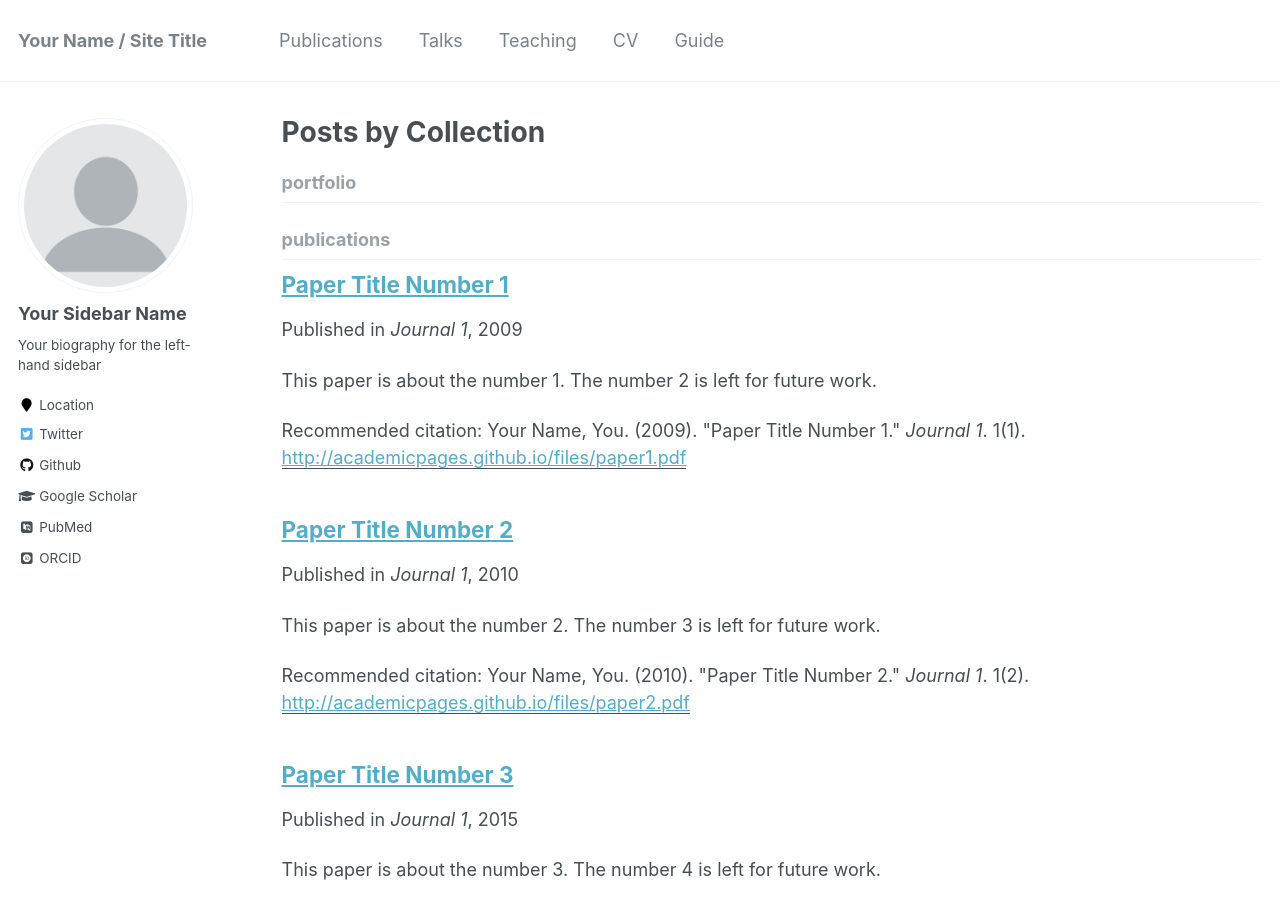
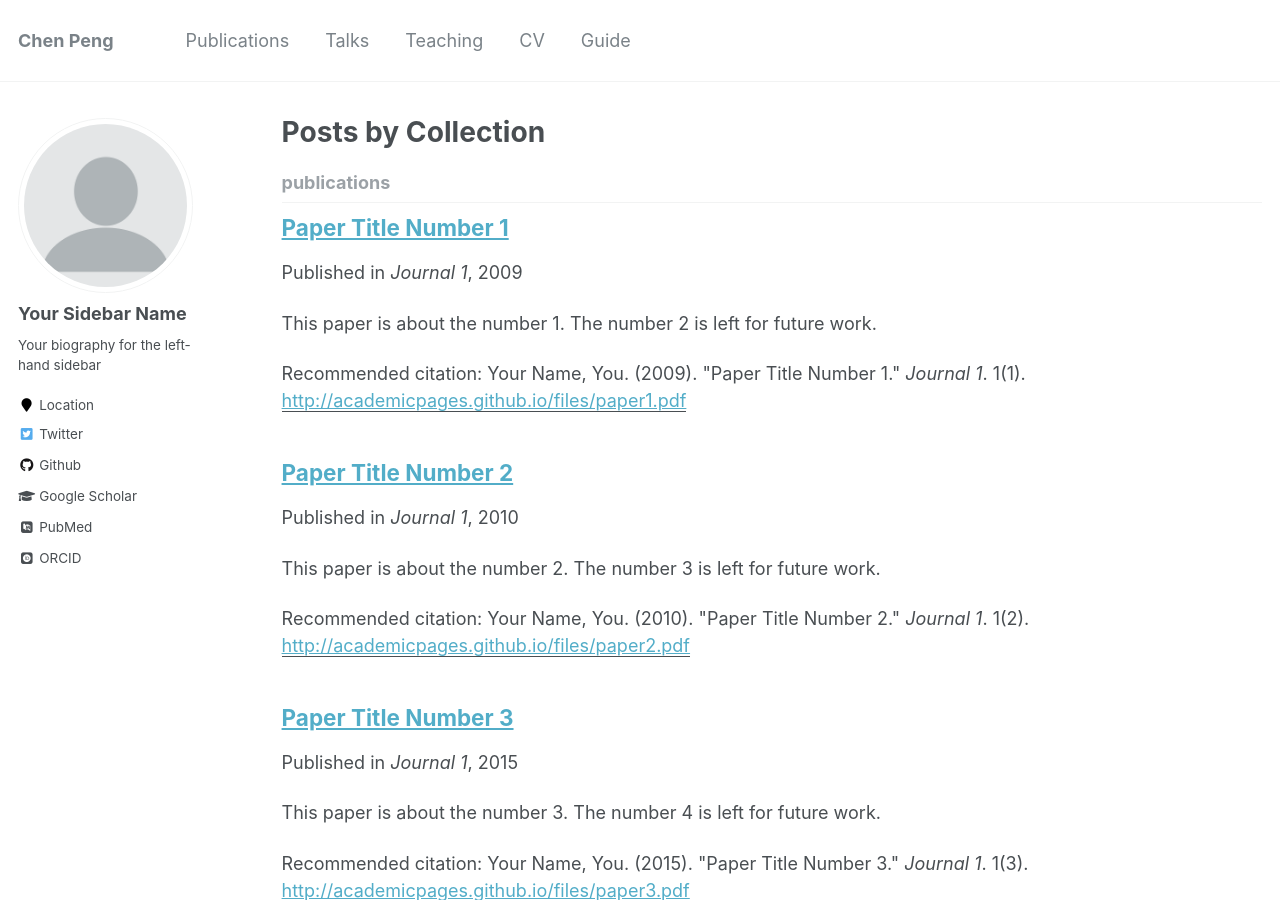
Before and after one commit to CalixPeng/CalixPeng.github.io, a Jekyll site: the page built from _pages/collection-archive.html, in a window 1280 px wide and 900 px high. Built offline with Jekyll 4.4.1, drawn with Linux system fonts in a browser that asks for light colours; some web fonts are replaced; some of the changed text lies outside the part shown.

Commit message:
Update _config.yml

```diff
--- a/_config.yml
+++ b/_config.yml
@@ -7,13 +7,13 @@
 
 # Site Settings
 locale                   : "en-US"
-title                    : "Your Name / Site Title"
+title                    : "Chen Peng"
 title_separator          : "-"
-name                     : &name "Your Name"
+name                     : &name "Chen Peng"
 description              : &description "personal description"
 url                      : https://academicpages.github.io # the base hostname & protocol for your site e.g. "https://mmistakes.github.io"
-baseurl                  : "" # the subpath of your site, e.g. "/blog"
-repository               : "academicpages/academicpages.github.io"
+baseurl                  : ""
+repository               : "Chen-Peng-98/Chen-Peng-98.github.io"
 teaser                   :  # filename of teaser fallback teaser image placed in /images/, .e.g. "500x300.png"
 breadcrumbs              : false # true, false (default)
 words_per_minute         : 160
@@ -96,7 +96,7 @@ author:
   flickr           :
   facebook         :
   foursquare       :
-  github           : "academicpages"
+  github           : "Chen-Peng-98"
   google_plus      :
   keybase          :
   instagram        :
@@ -181,9 +181,6 @@ collections:
   publications:
     output: true
     permalink: /:collection/:path/
-  portfolio:
-    output: true
-    permalink: /:collection/:path/
   talks:
     output: true
     permalink: /:collection/:path/
@@ -227,15 +224,6 @@ defaults:
       author_profile: true
       share: true
       comments: true
-  # _portfolio
-  - scope:
-      path: ""
-      type: portfolio
-    values:
-      layout: single
-      author_profile: true
-      share: true
-      comment: true
   # _talks
   - scope:
       path: ""
```
